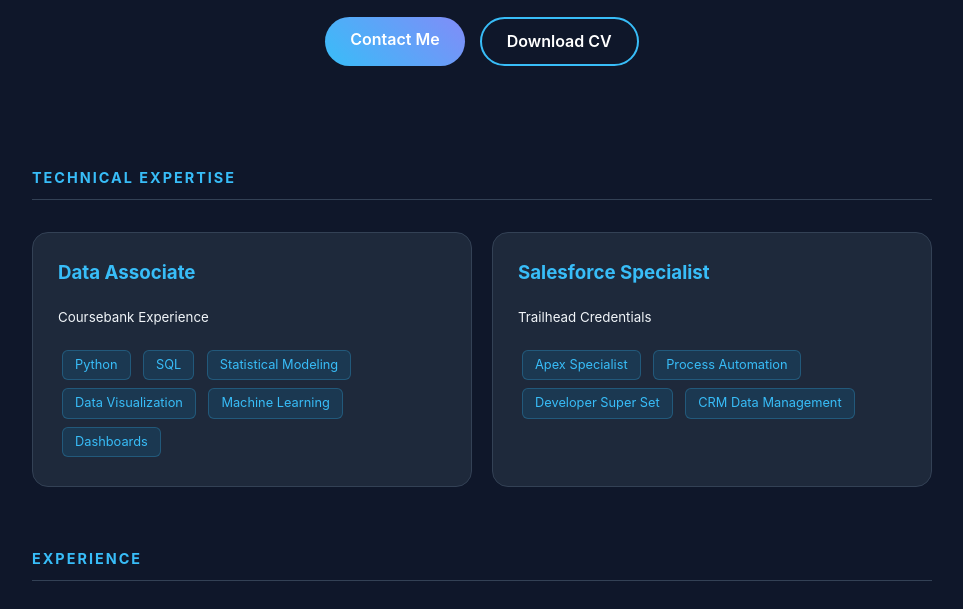
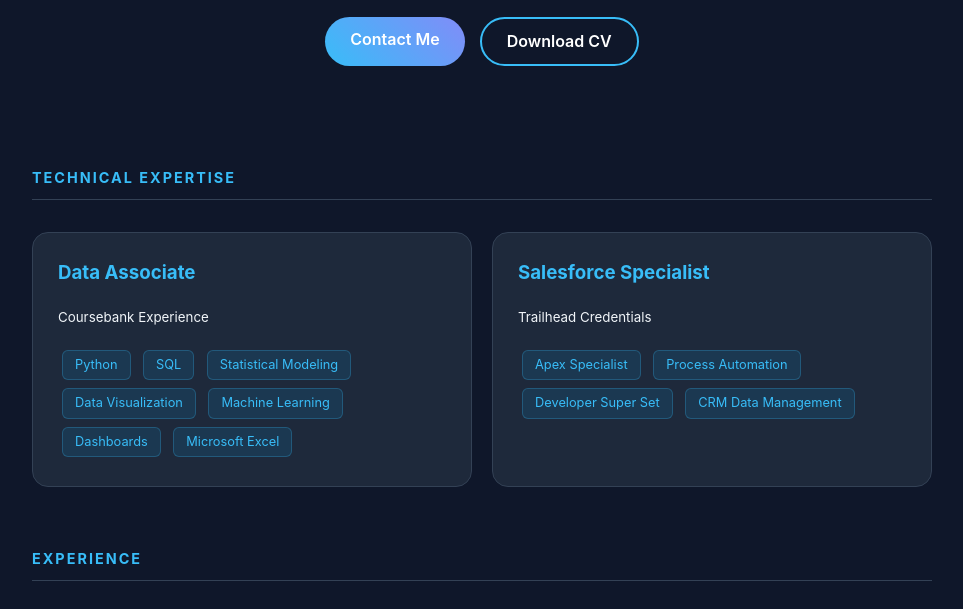
Before and after one commit to markdesolo26-svg/markdesolo.github.io, a plain HTML site: page index.html in a window 1280 px wide. Shown: the part 191-800 px from the top of the page, without its empty margins (158-1121 px from the left). Drawn offline with Linux system fonts and the light colour scheme.

Commit message:
Update index.html

```diff
--- a/index.html
+++ b/index.html
@@ -137,6 +137,7 @@
             <div class="skill-tag">Data Visualization</div>
             <div class="skill-tag">Machine Learning</div>
             <div class="skill-tag">Dashboards</div>
+            <div class="skill-tag">Microsoft Excel</div>
         </div>
 
         <div class="card">
```
